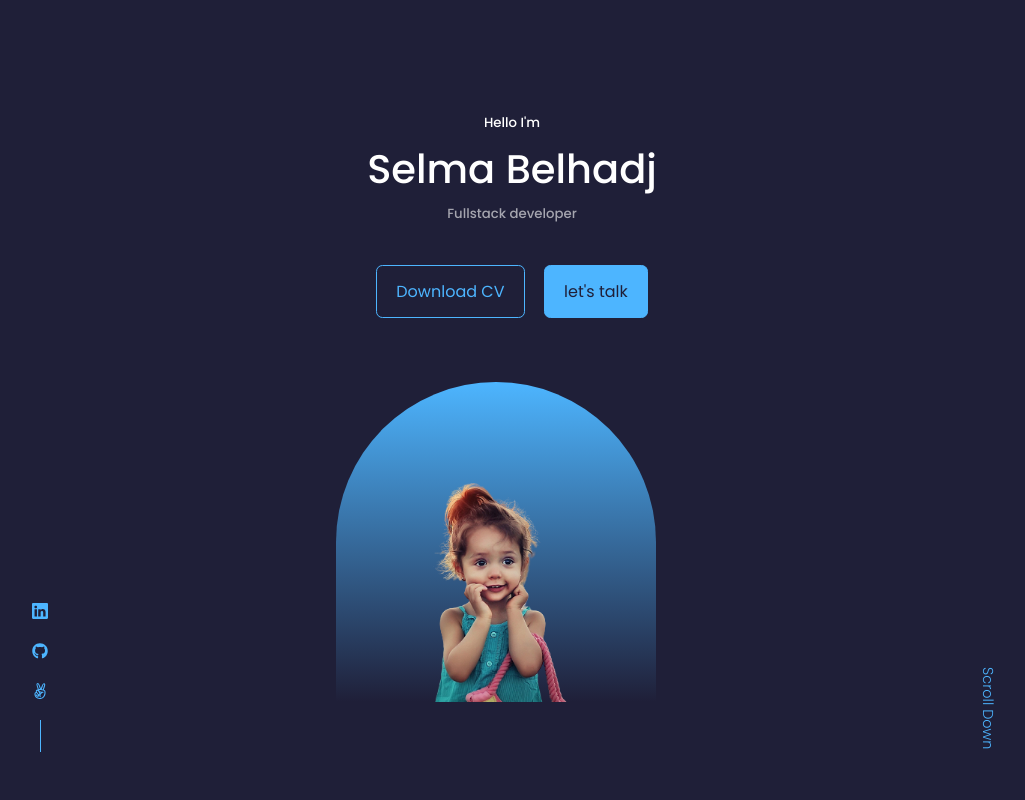
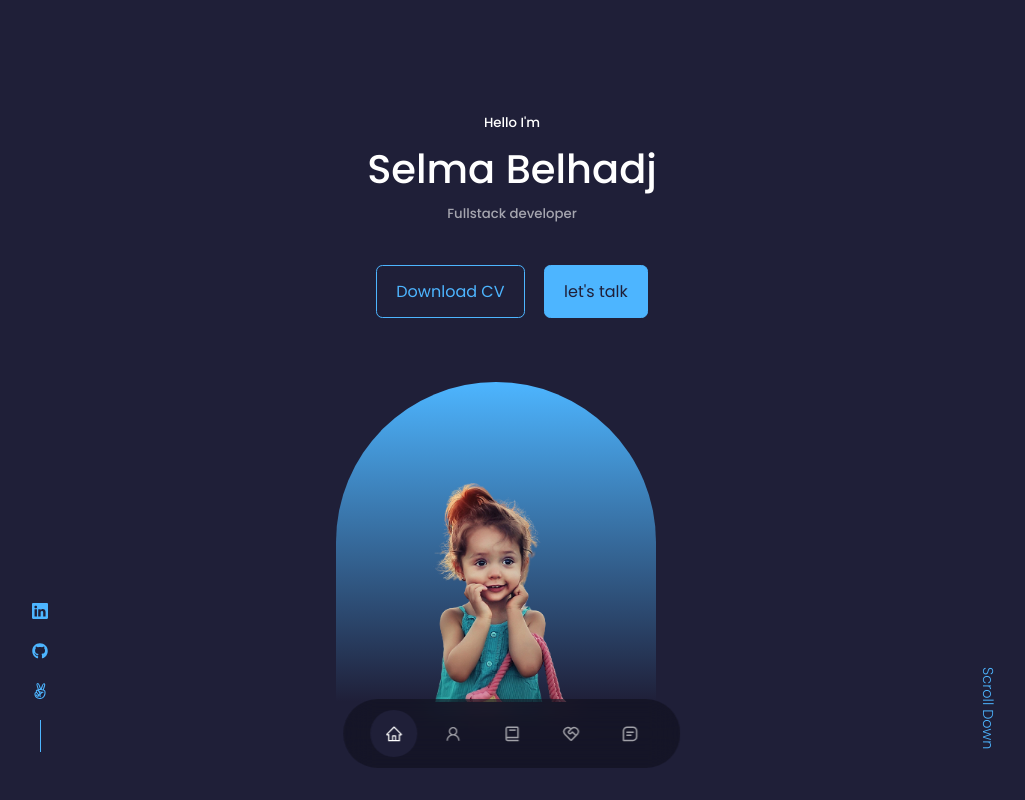
Before and after one commit to selma-belhadj/portfolio-project, a React (Create React App) app: page / in a window 1280 px wide. Shown: the top 800 px of the page, without its empty margins (128-1153 px from the left). Built offline with nearby package versions, Linux system fonts and the light colour scheme.

Commit message:
Style the Floating Nav Component

```diff
--- a/src/components/nav/Nav.js
+++ b/src/components/nav/Nav.js
@@ -7,7 +7,7 @@ import './nav.css';
 
 const Nav = () => (
   <nav>
-    <a href="#home"><AiOutlineHome /></a>
+    <a href="#home" className="active"><AiOutlineHome /></a>
     <a href="#about"><AiOutlineUser /></a>
     <a href="#experience"><BiBook /></a>
     <a href="#services"><RiServiceLine /></a>
--- a/src/components/nav/nav.css
+++ b/src/components/nav/nav.css
@@ -0,0 +1,33 @@
+nav {
+    background: rgba(0, 0, 0, 0.3);
+    width: max-content;
+    display: block;
+    padding: 0.7rem 1.7rem;
+    z-index: 2;
+    position: fixed;
+    left: 50%;
+    transform: translateX(-50%);
+    bottom: 2rem;
+    display: flex;
+    gap: 0.8rem;
+    border-radius: 3rem;
+    backdrop-filter: blur(15px);
+}
+
+nav a {
+    background: transparent;
+    padding: 0.9rem;
+    border-radius: 50%;
+    display: flex;
+    color: var(--color-light);
+    font-size: 1.1rem;
+}
+
+nav a:hover {
+    background: rgba(0, 0, 0, 0.3);
+}
+
+nav a.active {
+    background: var(--color-bg);
+    color: var(--color-white);
+}
```
